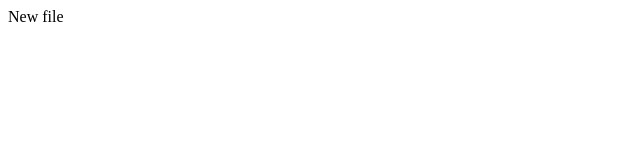
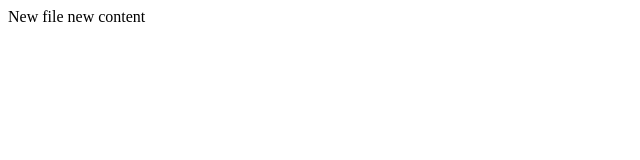
Before and after one commit to reubferns/hello-world, a plain HTML site: page Index.html in a window 1280 px wide. Shown: the full height of the page, 0-640 px from the left. Drawn offline with Linux system fonts and the light colour scheme.

Commit message:
added body

```diff
--- a/Index.html
+++ b/Index.html
@@ -1,3 +1,4 @@
 <html>
 	<head> New file </head>
+	<body> new content </body>
 </html>
```
